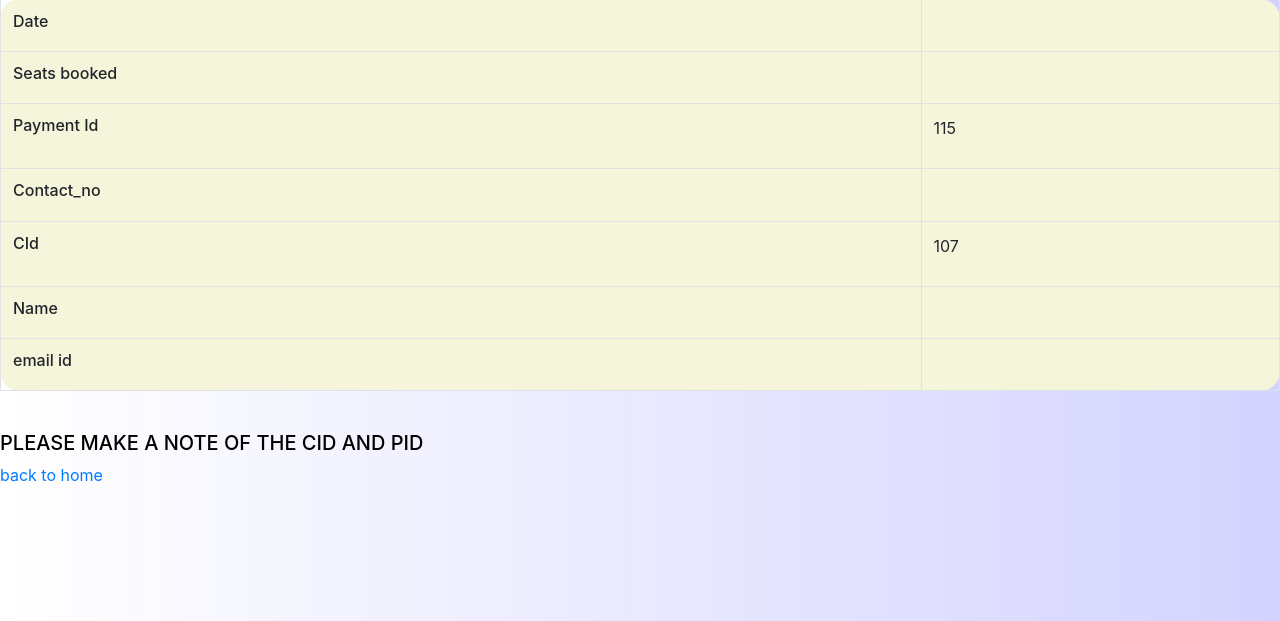
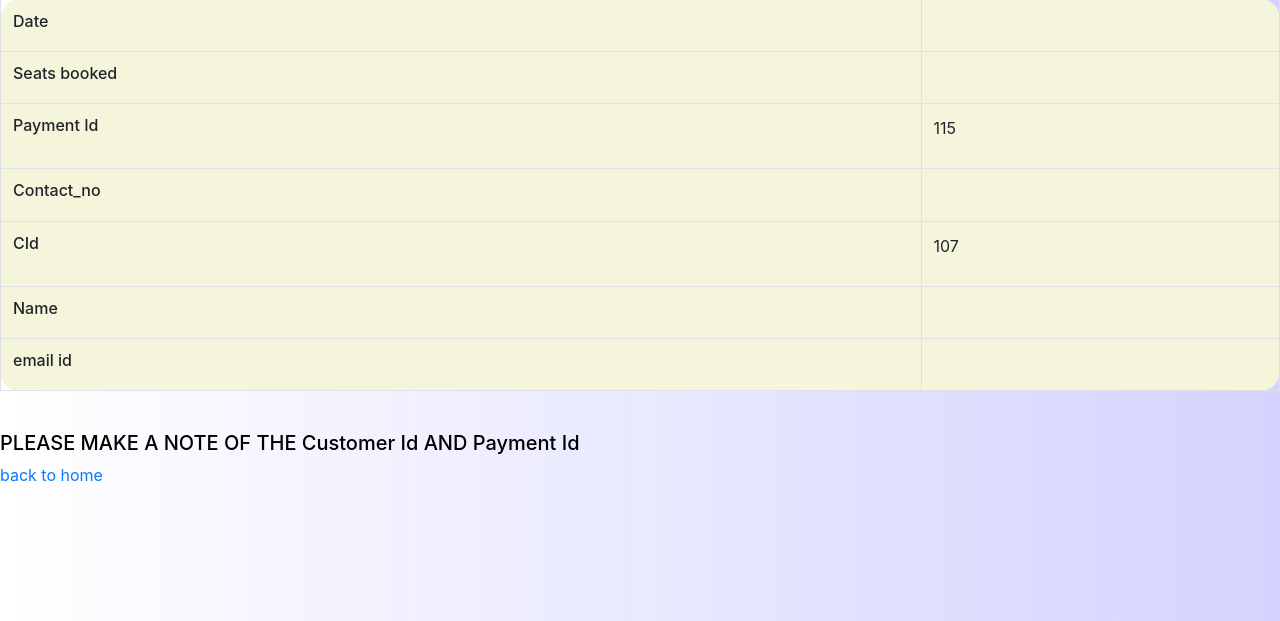
Before and after one commit to varuniherle/Bus-Reserevation, a PHP site: page /payment.php in a window 1280 px wide. Shown: the part 179-800 px from the top of the page. Run offline with PHP 8.4, Linux system fonts and the light colour scheme; data comes from the database, SQL or seed files in the repository; data that the repository does not hold is empty.

Commit message:
Update payment.php

```diff
--- a/payment.php
+++ b/payment.php
@@ -118,7 +118,7 @@ if($num2==1){
 
 </table>
 <br>
-<h5> PLEASE MAKE A NOTE OF THE CID AND PID</h5>
+<h5> PLEASE MAKE A NOTE OF THE Customer Id AND Payment Id</h5>
 <a href="home.php">back to home</a>
 <br>
 <br>
```
